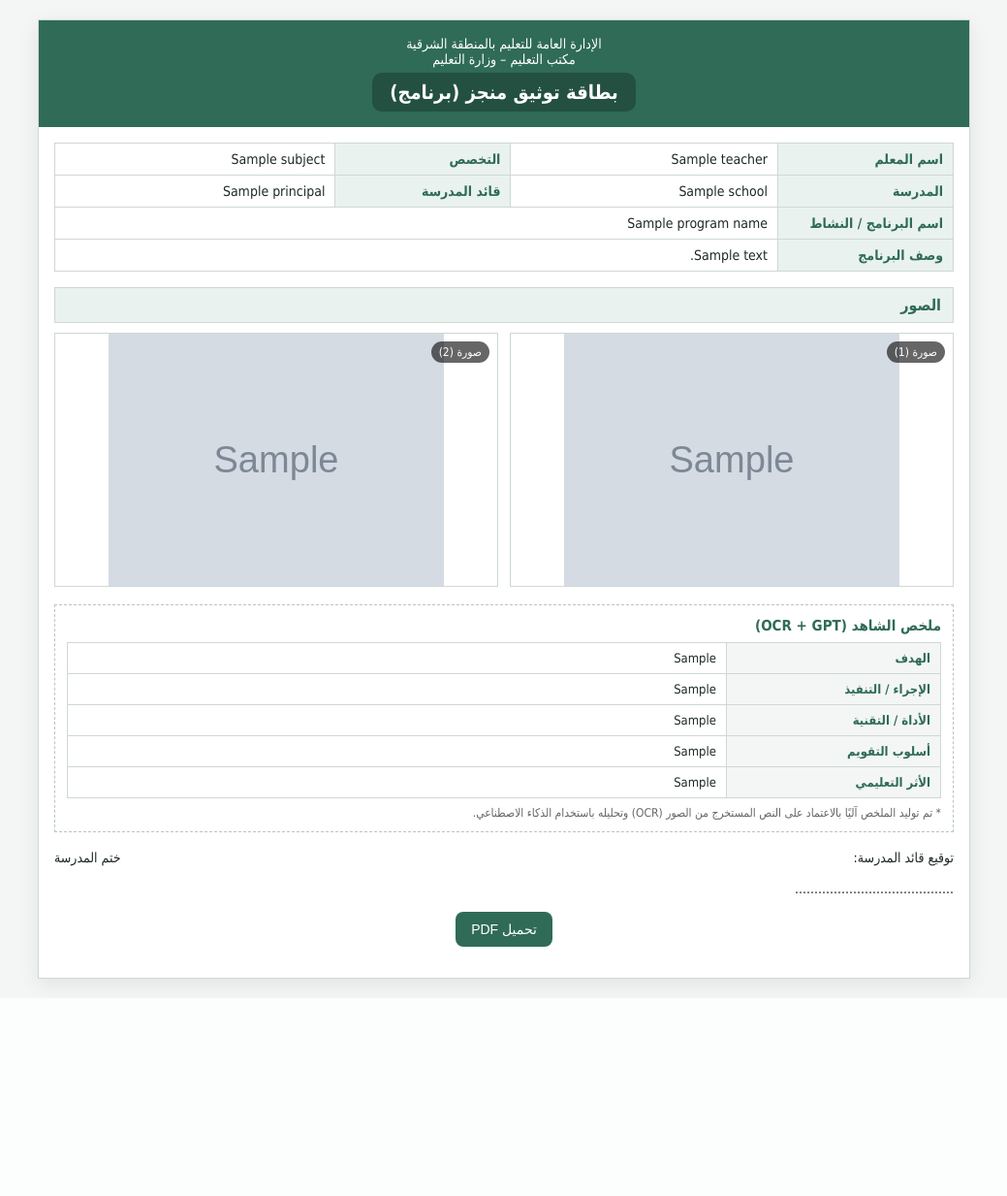
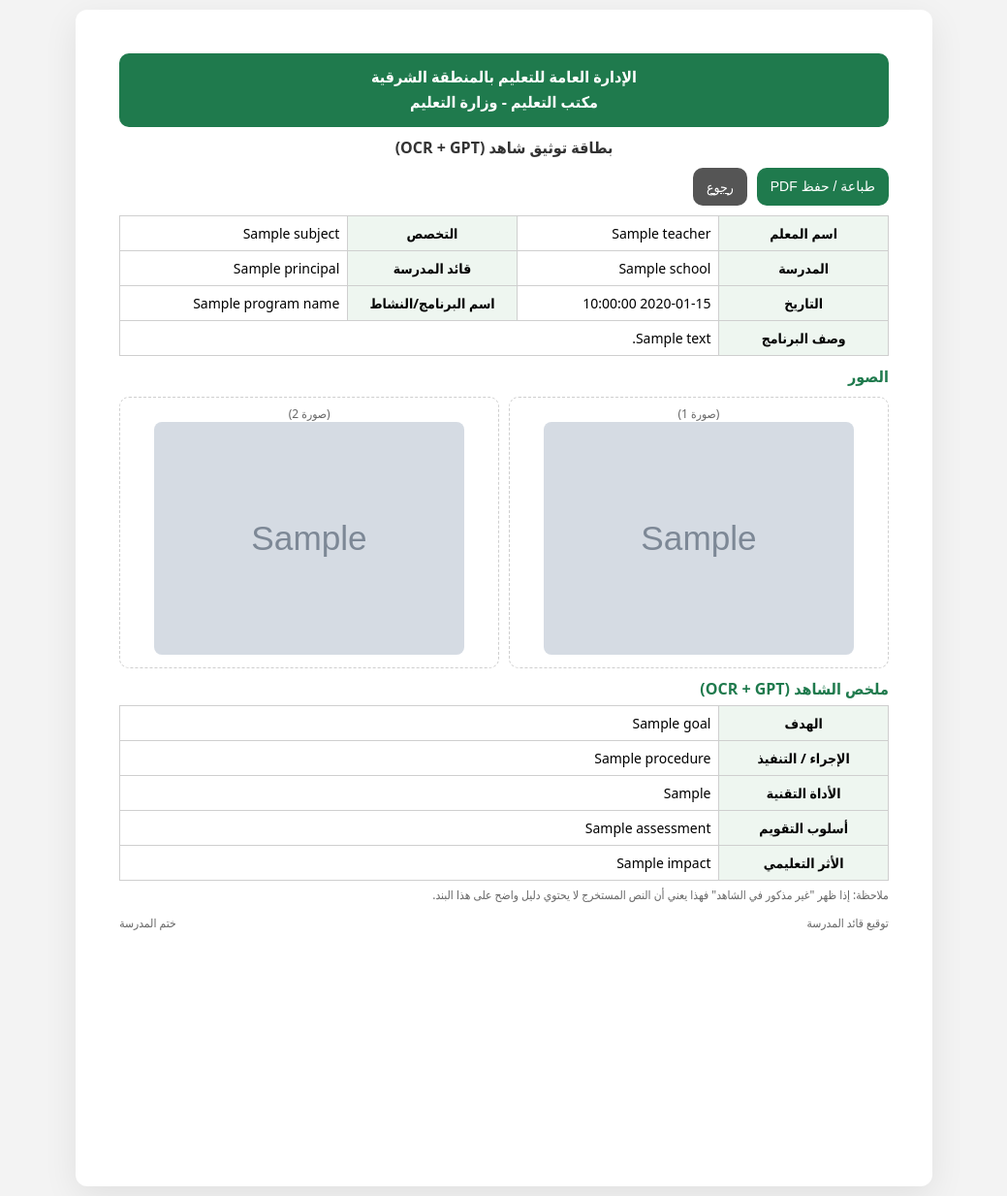
Before and after one commit to aliasiriiii/Evidence-ai, a Flask app: template templates/result.html in a window 1280 px wide. Shown: the whole page at 97% size, without its empty margins (120-1159 px from the left). Before the commit the page ends 1022 px from the top, so only its background shows below. Run offline with Flask 3, Linux system fonts and the light colour scheme; the template is opened without the code that fills it: most values are stand-ins (such as "Sample title", 1, 10 or a date in 2020); grey boxes marked "Sample" are stand-in pictures.

Commit message:
Update result.html

```diff
--- a/templates/result.html
+++ b/templates/result.html
@@ -1,267 +1,129 @@
-
+<!doctype html>
 <html lang="ar" dir="rtl">
 <head>
-  <meta charset="utf-8">
-  <title>بطاقة توثيق منجز (برنامج)</title>
-  <meta name="viewport" content="width=device-width, initial-scale=1">
+  <meta charset="utf-8"/>
+  <meta name="viewport" content="width=device-width, initial-scale=1"/>
+  <title>بطاقة توثيق شاهد</title>
+  <style>
+    body{font-family: system-ui, -apple-system, "Segoe UI", Tahoma, Arial; background:#f3f3f3; margin:0;}
+    .paper{
+      width: 210mm;
+      min-height: 297mm;
+      margin: 10px auto;
+      background:#fff;
+      padding: 12mm 12mm;
+      box-shadow:0 10px 35px rgba(0,0,0,.08);
+      border-radius:12px;
+    }
+    .header{
+      background:#1f7a4d;
+      color:#fff;
+      padding:12px 14px;
+      border-radius:10px;
+      text-align:center;
+      font-weight:700;
+      line-height:1.6;
+    }
+    .sub{margin:10px 0 8px; text-align:center; color:#333; font-weight:600;}
+    table{width:100%; border-collapse:collapse; font-size:14px;}
+    td,th{border:1px solid #cfcfcf; padding:8px; vertical-align:top;}
+    th{background:#eef6f0; width:22%;}
+    .grid2{display:grid; grid-template-columns:1fr 1fr; gap:10px; margin-top:10px;}
+    .imgbox{border:1px dashed #cfcfcf; border-radius:10px; padding:8px; min-height:120px; text-align:center;}
+    .imgbox img{max-width:100%; max-height:240px; border-radius:8px;}
+    .btns{display:flex; gap:10px; margin:10px 0;}
+    .btn{background:#1f7a4d; color:#fff; border:none; padding:10px 14px; border-radius:10px; cursor:pointer; font-size:14px;}
+    .btn2{background:#555;}
+    .note{font-size:12px; color:#666; margin-top:6px;}
+    .section-title{margin:10px 0 6px; font-weight:700; color:#1f7a4d;}
+    .small{font-size:12px; color:#666}
 
-  <style>
-    body{
-      font-family: Tahoma, Arial, sans-serif;
-      background:#f4f6f5;
-      margin:0;
-      padding:0;
-      color:#1f2a24;
-    }
-    .page{
-      max-width:960px;
-      margin:20px auto;
-      background:#fff;
-      border:1px solid #cfd8d3;
-      box-shadow:0 6px 20px rgba(0,0,0,.08);
-    }
-
-    /* ===== Header ===== */
-    .header{
-      background:#2f6b57;
-      color:#fff;
-      padding:16px;
-      text-align:center;
-    }
-    .header small{
-      display:block;
-      font-size:14px;
-      margin-bottom:6px;
-    }
-    .header h1{
-      font-size:20px;
-      margin:0;
-      background:rgba(0,0,0,.25);
-      display:inline-block;
-      padding:8px 18px;
-      border-radius:10px;
-    }
-
-    /* ===== Content ===== */
-    .content{
-      padding:16px;
-    }
-
-    table{
-      width:100%;
-      border-collapse:collapse;
-      font-size:14px;
-    }
-    th, td{
-      border:1px solid #cfd8d3;
-      padding:8px 10px;
-    }
-    th{
-      background:#e9f2ee;
-      color:#2f6b57;
-      width:160px;
-      text-align:right;
-    }
-
-    .section{
-      margin-top:16px;
-      background:#e9f2ee;
-      color:#2f6b57;
-      font-weight:bold;
-      padding:8px 12px;
-      border:1px solid #cfd8d3;
-    }
-
-    /* ===== Images ===== */
-    .images{
-      display:grid;
-      grid-template-columns:1fr 1fr;
-      gap:12px;
-      margin-top:10px;
-    }
-    .img-box{
-      border:1px solid #cfd8d3;
-      height:260px;
-      display:flex;
-      align-items:center;
-      justify-content:center;
-      position:relative;
-    }
-    .img-box span{
-      position:absolute;
-      top:8px;
-      right:8px;
-      background:rgba(0,0,0,.6);
-      color:#fff;
-      font-size:12px;
-      padding:4px 8px;
-      border-radius:20px;
-    }
-    .img-box img{
-      max-width:100%;
-      max-height:100%;
-      object-fit:contain;
-    }
-
-    /* ===== OCR + GPT ===== */
-    .analysis{
-      margin-top:18px;
-      border:1px dashed #b7c7c0;
-      padding:12px;
-    }
-    .analysis h3{
-      margin:0 0 8px;
-      font-size:15px;
-      color:#2f6b57;
-    }
-    .analysis table{
-      margin-top:8px;
-      font-size:13px;
-    }
-    .analysis th{
-      background:#f3f6f4;
-      width:200px;
-    }
-    .note{
-      font-size:12px;
-      color:#666;
-      margin-top:8px;
-    }
-
-    /* ===== Footer ===== */
-    .footer{
-      display:flex;
-      justify-content:space-between;
-      margin-top:18px;
-      font-size:14px;
-    }
-
-    /* ===== Buttons ===== */
-    .actions{
-      text-align:center;
-      margin:16px 0;
-    }
-    .btn{
-      background:#2f6b57;
-      color:#fff;
-      padding:10px 16px;
-      border:none;
-      border-radius:8px;
-      font-size:14px;
-      cursor:pointer;
-    }
-
-    /* ===== Print ===== */
+    /* -------- Print (صفحة وحدة) -------- */
     @media print{
       body{background:#fff;}
-      .actions{display:none;}
-      .page{box-shadow:none;}
+      .paper{box-shadow:none; margin:0; border-radius:0; width:auto; min-height:auto;}
+      .btns, .no-print{display:none !important;}
+      table, tr, td, th{page-break-inside:avoid !important;}
+      .grid2, .imgbox{page-break-inside:avoid !important;}
+      @page { size: A4; margin: 10mm; }
     }
   </style>
 </head>
+<body>
+  <div class="paper">
+    <div class="header">
+      الإدارة العامة للتعليم بالمنطقة الشرقية<br/>
+      مكتب التعليم - وزارة التعليم
+    </div>
+    <div class="sub">بطاقة توثيق شاهد (OCR + GPT)</div>
 
-<body>
-
-<div class="page">
-
-  <div class="header">
-    <small>
-      الإدارة العامة للتعليم بالمنطقة الشرقية<br>
-      مكتب التعليم – وزارة التعليم
-    </small>
-    <h1>بطاقة توثيق منجز (برنامج)</h1>
-  </div>
-
-  <div class="content">
+    <div class="btns no-print">
+      <button class="btn" onclick="window.print()">طباعة / حفظ PDF</button>
+      <a class="btn btn2" href="/">رجوع</a>
+    </div>
 
     <table>
       <tr>
-        <th>اسم المعلم</th>
-        <td>{{ teacher }}</td>
-        <th>التخصص</th>
-        <td>{{ subject }}</td>
+        <th>اسم المعلم</th><td>{{teacher}}</td>
+        <th>التخصص</th><td>{{subject or "—"}}</td>
       </tr>
       <tr>
-        <th>المدرسة</th>
-        <td>{{ school }}</td>
-        <th>قائد المدرسة</th>
-        <td>{{ principal }}</td>
+        <th>المدرسة</th><td>{{school}}</td>
+        <th>قائد المدرسة</th><td>{{principal}}</td>
       </tr>
       <tr>
-        <th>اسم البرنامج / النشاط</th>
-        <td colspan="3">{{ program_name }}</td>
+        <th>التاريخ</th><td>{{date_str}}</td>
+        <th>اسم البرنامج/النشاط</th><td>{{program_name}}</td>
       </tr>
       <tr>
-        <th>وصف البرنامج</th>
-        <td colspan="3">{{ program_desc }}</td>
+        <th>وصف البرنامج</th><td colspan="3">{{program_desc}}</td>
       </tr>
     </table>
 
-    <div class="section">الصور</div>
-
-    <div class="images">
-      <div class="img-box">
-        <span>صورة (1)</span>
+    <div class="section-title">الصور</div>
+    <div class="grid2">
+      <div class="imgbox">
+        <div class="small">(صورة 1)</div>
         {% if img1_url %}
-          <img src="{{ img1_url }}">
+          <img src="{{img1_url}}" alt="image1">
+        {% else %}
+          <div class="small">لم يتم رفع صورة</div>
+        {% endif %}
+        {% if ocr1_err %}
+          <div class="small" style="color:#b00020;margin-top:6px">{{ocr1_err}}</div>
         {% endif %}
       </div>
-      <div class="img-box">
-        <span>صورة (2)</span>
+
+      <div class="imgbox">
+        <div class="small">(صورة 2)</div>
         {% if img2_url %}
-          <img src="{{ img2_url }}">
+          <img src="{{img2_url}}" alt="image2">
+        {% else %}
+          <div class="small">لم يتم رفع صورة</div>
+        {% endif %}
+        {% if ocr2_err %}
+          <div class="small" style="color:#b00020;margin-top:6px">{{ocr2_err}}</div>
         {% endif %}
       </div>
     </div>
 
-    <!-- ===== OCR + GPT ===== -->
-    <div class="analysis">
-      <h3>ملخص الشاهد (OCR + GPT)</h3>
+    <div class="section-title">ملخص الشاهد (OCR + GPT)</div>
+    <table>
+      <tr><th>الهدف</th><td>{{gpt.goal}}</td></tr>
+      <tr><th>الإجراء / التنفيذ</th><td>{{gpt.procedure}}</td></tr>
+      <tr><th>الأداة التقنية</th><td>{{gpt.tech_tool}}</td></tr>
+      <tr><th>أسلوب التقويم</th><td>{{gpt.assessment}}</td></tr>
+      <tr><th>الأثر التعليمي</th><td>{{gpt.impact}}</td></tr>
+    </table>
 
-      <table>
-        <tr>
-          <th>الهدف</th>
-          <td>{{ gpt_goal or "غير مذكور في الشاهد" }}</td>
-        </tr>
-        <tr>
-          <th>الإجراء / التنفيذ</th>
-          <td>{{ gpt_process or "غير مذكور في الشاهد" }}</td>
-        </tr>
-        <tr>
-          <th>الأداة / التقنية</th>
-          <td>{{ gpt_tool or "غير مذكور في الشاهد" }}</td>
-        </tr>
-        <tr>
-          <th>أسلوب التقويم</th>
-          <td>{{ gpt_assessment or "غير مذكور في الشاهد" }}</td>
-        </tr>
-        <tr>
-          <th>الأثر التعليمي</th>
-          <td>{{ gpt_impact or "غير مذكور في الشاهد" }}</td>
-        </tr>
-      </table>
-
-      <div class="note">
-        * تم توليد الملخص آليًا بالاعتماد على النص المستخرج من الصور (OCR) وتحليله باستخدام الذكاء الاصطناعي.
-      </div>
+    <div class="note no-print">
+      ملاحظة: إذا ظهر "غير مذكور في الشاهد" فهذا يعني أن النص المستخرج لا يحتوي دليل واضح على هذا البند.
     </div>
 
-    <div class="footer">
-      <div>
-        توقيع قائد المدرسة:<br><br>
-        .........................................
-      </div>
-      <div>
-        ختم المدرسة
-      </div>
+    <div style="display:flex; justify-content:space-between; margin-top:12px;">
+      <div class="small">توقيع قائد المدرسة</div>
+      <div class="small">ختم المدرسة</div>
     </div>
-
-    <div class="actions">
-      <button class="btn" onclick="window.print()">تحميل PDF</button>
-    </div>
-
   </div>
-</div>
-
 </body>
 </html>
```
